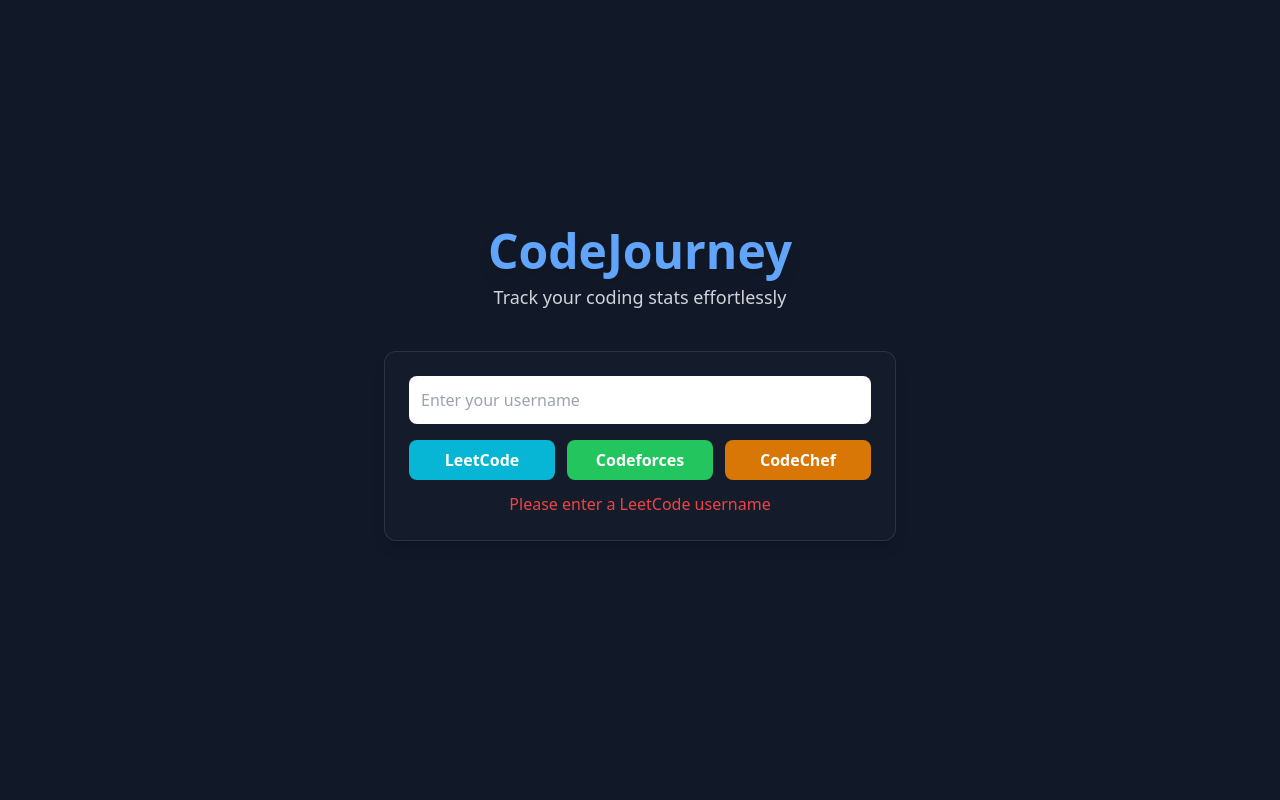
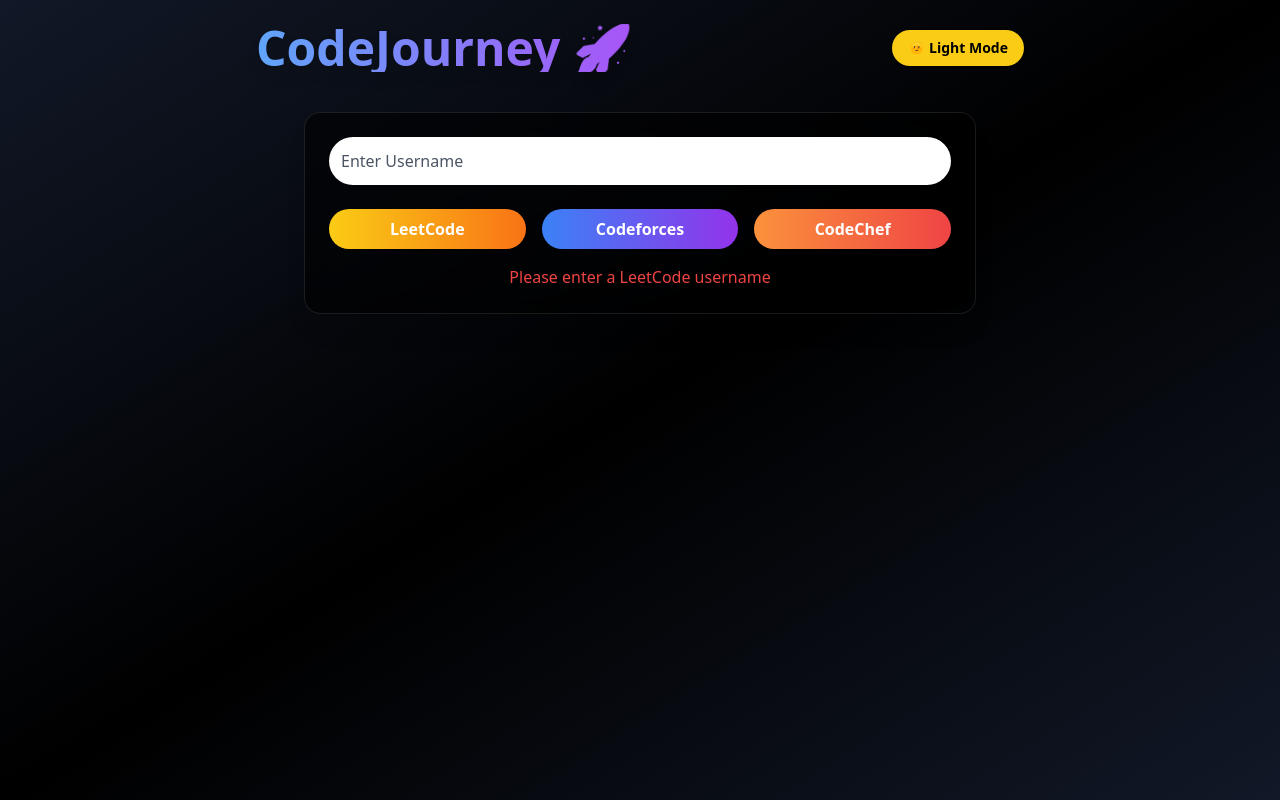
Before and after one commit to sourabh1211/CodeJourney, a React (Create React App) app in the folder CJ/: page / in a window 1280 px wide. Both pictures are taken after a click on the button "LeetCode". Built offline with nearby package versions, Linux system fonts and the light colour scheme.

Commit message:
Update Profile.js

```diff
--- a/CJ/src/components/Profile.js
+++ b/CJ/src/components/Profile.js
@@ -7,6 +7,7 @@
   const [codechefData, setCodechefData] = useState(null);
   const [error, setError] = useState("");
   const [timestamp, setTimestamp] = useState("");
+  const [darkMode, setDarkMode] = useState(true);
   const [loading, setLoading] = useState({
     leetcode: false,
     codeforces: false,
@@ -27,7 +28,9 @@
     if (!username) return showError("Please enter a LeetCode username");
     setLoading((prev) => ({ ...prev, leetcode: true }));
     setLeetCodeImageUrl(
-      `https://leetcard.jacoblin.cool/${username}?theme=dark&font=Ubuntu&cache=14400&ext=contest`
+      `https://leetcard.jacoblin.cool/${username}?theme=${
+        darkMode ? "dark" : "light"
+      }&font=Ubuntu&cache=14400&ext=contest`
     );
     updateTimestamp();
     setError("");
@@ -64,94 +67,157 @@
     setLoading((prev) => ({ ...prev, codechef: false }));
   };
 
+  const toggleTheme = () => {
+    setDarkMode(!darkMode);
+    if (leetCodeImageUrl && username) {
+      setLeetCodeImageUrl(
+        `https://leetcard.jacoblin.cool/${username}?theme=${
+          !darkMode ? "dark" : "light"
+        }&font=Ubuntu&cache=14400&ext=contest`
+      );
+    }
+  };
+
   return (
-    <div className="flex flex-col items-center justify-center min-h-screen bg-gray-900 text-white p-5">
-      <div className="text-center mb-10">
-        <h1 className="text-5xl font-extrabold text-blue-400 drop-shadow-lg">CodeJourney</h1>
-        <p className="text-lg text-gray-300 mt-2">Track your coding stats effortlessly</p>
+    <div
+      className={`min-h-screen p-6 ${
+        darkMode
+          ? "bg-gradient-to-br from-gray-900 via-black to-gray-900 text-white"
+          : "bg-gradient-to-br from-gray-100 via-white to-gray-200 text-black"
+      } flex flex-col items-center`}
+    >
+      <div className="flex justify-between items-center w-full max-w-3xl mb-10">
+        <h1
+          className={`text-4xl sm:text-5xl font-extrabold ${
+            darkMode
+              ? "text-transparent bg-clip-text bg-gradient-to-r from-blue-400 to-purple-500 drop-shadow-lg"
+              : "text-transparent bg-clip-text bg-gradient-to-r from-pink-500 to-yellow-500 drop-shadow-md"
+          }`}
+        >
+          CodeJourney 🚀
+        </h1>
+        <button
+          className="text-black bg-yellow-400 hover:bg-yellow-300 px-4 py-2 rounded-full text-sm font-semibold shadow transition-transform duration-300 hover:scale-105"
+          onClick={toggleTheme}
+        >
+          {darkMode ? "🌞 Light Mode" : "🌙 Dark Mode"}
+        </button>
       </div>
 
-      <div className="bg-gray-800 bg-opacity-30 backdrop-blur-md p-6 rounded-xl shadow-lg w-full max-w-lg text-center border border-white/10">
+      <div
+        className={`${
+          darkMode
+            ? "bg-black bg-opacity-60 border-white/10 text-white"
+            : "bg-white bg-opacity-90 border-black/10 text-black"
+        } backdrop-blur-md p-6 rounded-2xl shadow-xl w-full max-w-2xl text-center border`}
+      >
         <input
           type="text"
-          placeholder="Enter your username"
+          placeholder="Enter Username"
           value={username}
           onChange={(e) => setUsername(e.target.value)}
-          className="w-full p-3 mb-4 rounded-lg text-black focus:outline-none focus:ring-2 focus:ring-blue-500"
+          className="w-full p-3 mb-6 rounded-full text-black focus:outline-none focus:ring-2 focus:ring-blue-400 placeholder-gray-600"
         />
-        <div className="grid grid-cols-1 sm:grid-cols-3 gap-3">
+        <div className="grid grid-cols-1 sm:grid-cols-3 gap-4">
           <button
             onClick={fetchLeetCodeStats}
-            className="bg-cyan-500 hover:bg-cyan-600 text-white font-bold py-2 px-4 rounded-lg transition"
+            className="bg-gradient-to-r from-yellow-400 to-orange-500 hover:from-yellow-300 hover:to-orange-400 text-white font-bold py-2 px-4 rounded-full transition-transform duration-300 hover:scale-105"
           >
             {loading.leetcode ? "Loading..." : "LeetCode"}
           </button>
           <button
             onClick={fetchCodeforcesStats}
-            className="bg-green-500 hover:bg-green-600 text-white font-bold py-2 px-4 rounded-lg transition"
+            className="bg-gradient-to-r from-blue-500 to-purple-600 hover:from-blue-400 hover:to-purple-500 text-white font-bold py-2 px-4 rounded-full transition-transform duration-300 hover:scale-105"
           >
             {loading.codeforces ? "Loading..." : "Codeforces"}
           </button>
           <button
             onClick={fetchCodeChefStats}
-            className="bg-amber-600 hover:bg-amber-700 text-white font-bold py-2 px-4 rounded-lg transition"
+            className="bg-gradient-to-r from-orange-400 to-red-500 hover:from-orange-300 hover:to-red-400 text-white font-bold py-2 px-4 rounded-full transition-transform duration-300 hover:scale-105"
           >
             {loading.codechef ? "Loading..." : "CodeChef"}
           </button>
         </div>
-        {error && <p className="text-red-500 mt-3">{error}</p>}
+        {error && <p className="text-red-500 mt-4">{error}</p>}
+        {timestamp && <p className="text-sm mt-2 text-gray-400">Last updated: {timestamp}</p>}
       </div>
 
-      <div className="mt-8 flex flex-wrap justify-center gap-6">
+      {(leetCodeImageUrl || codeforcesImageUrl || codechefData) && (
+        <div className="w-full max-w-5xl mt-10 grid sm:grid-cols-3 gap-6 text-center">
           {leetCodeImageUrl && (
-          <div className="bg-gray-800 p-5 rounded-xl shadow-lg text-center border-2 border-white hover:bg-cyan-900 transition duration-300">
-            <h3 className="text-xl font-semibold text-cyan-400">LeetCode Stats</h3>
+            <div className="relative min-h-[300px] rounded-xl overflow-hidden border bg-black p-2 shadow-[0_0_25px_#f59e0b] hover:scale-105 transition duration-300">
               <img
                 src={leetCodeImageUrl}
                 alt="LeetCode Stats"
-              className="w-full max-w-sm mx-auto mt-4 rounded-lg"
+                className="h-full w-full object-contain"
               />
-            <p className="text-sm text-gray-400 mt-2">Last updated: {timestamp}</p>
+              <div className="absolute bottom-4 right-4">
+                <a
+                  href={`https://leetcode.com/${username}`}
+                  target="_blank"
+                  rel="noopener noreferrer"
+                  className="bg-green-500 hover:bg-green-600 text-white px-4 py-2 rounded-lg shadow-md transition-transform duration-300 hover:scale-105"
+                >
+                  View Profile
+                </a>
+              </div>
+            </div>
+          )}
+          {codeforcesImageUrl && (
+            <div className="relative min-h-[300px] rounded-xl overflow-hidden border bg-black p-2 shadow-[0_0_25px_#8b5cf6] hover:scale-105 transition duration-300">
+              <img
+                src={codeforcesImageUrl}
+                alt="Codeforces Stats"
+                className="h-full w-full object-contain"
+              />
+              <div className="absolute bottom-4 right-4">
+                <a
+                  href={`https://codeforces.com/profile/${username}`}
+                  target="_blank"
+                  rel="noopener noreferrer"
+                  className="bg-green-500 hover:bg-green-600 text-white px-4 py-2 rounded-lg shadow-md transition-transform duration-300 hover:scale-105"
+                >
+                  View Profile
+                </a>
+              </div>
+            </div>
+          )}
+          {codechefData && (
+  <div className="relative min-h-[340px] rounded-xl overflow-hidden border bg-black p-4 text-white shadow-[0_0_25px_#f97316] hover:scale-105 transition duration-300 flex items-center justify-between">
+    <div className="flex items-center space-x-4">
+      <img
+        src={codechefData.profile}
+        alt="Profile"
+        className="w-20 h-20 rounded-full border-2 border-orange-400"
+      />
+      <div className="text-left space-y-2">
+      <h3 className="text-2xl font-bold text-amber-800 text-left">CodeChef Stats</h3>
+        <p className="text-lg font-bold">{codechefData.name}</p>
+        <p className="text-lg">⭐ {codechefData.stars} Rating: {codechefData.currentRating}</p>
+        <p className="text-lg">📈 Highest Rating: {codechefData.highestRating}</p>
+        <p className="text-lg">🌍 Global Rank: {codechefData.globalRank}</p>
+        <p className="text-lg">🏆 Country Rank: {codechefData.countryRank}</p>
+        <div className="flex items-center space-x-2">
+          <img src={codechefData.countryFlag} alt="Country Flag" className="w-6 h-4" />
+          <span className="text-sm">{codechefData.countryName}</span>
+        </div>
+      </div>
+    </div>
+    <div className="absolute bottom-4 right-4">
+      <a
+        href={`https://www.codechef.com/users/${codechefData.name}`}
+        target="_blank"
+        rel="noopener noreferrer"
+        className="bg-green-500 hover:bg-green-600 text-white px-4 py-2 rounded-lg shadow-md transition-transform duration-300 hover:scale-105"
+      >
+        View Profile
+      </a>
+    </div>
   </div>
 )}
 
-        {codeforcesImageUrl && (
-          <div className="bg-gray-800 p-5 rounded-xl shadow-lg text-center border-2 border-white hover:bg-green-800 transition duration-300">
-            <h3 className="text-xl font-semibold text-green-400">Codeforces Stats</h3>
-            <img
-              src={codeforcesImageUrl}
-              alt="Codeforces Stats"
-              className="w-full max-w-sm mx-auto mt-4 rounded-lg"
-            />
-            <p className="text-sm text-gray-400 mt-2">Last updated: {timestamp}</p>
         </div>
       )}
-
-        {codechefData && (
-          <div className="bg-gray-800 p-5 rounded-xl shadow-lg text-center border-2 border-white hover:bg-orange-300 transition duration-300">
-            <div className="bg-black p-5 rounded-xl">
-              <h3 className="text-xl font-semibold text-white">CodeChef Stats</h3>
-              <img
-                src={codechefData.profile}
-                alt="CodeChef Profile"
-                className="w-24 h-24 mx-auto rounded-full border-2 border-white mt-3"
-              />
-              <p className="text-lg mt-2 font-bold">{codechefData.name}</p>
-              <p className="text-lg">⭐ Rating: {codechefData.currentRating}</p>
-              <p className="text-lg">📈 Highest Rating: {codechefData.highestRating}</p>
-              <p className="text-lg">🔥 Stars: {codechefData.stars}</p>
-              <p className="text-lg">🏆 Global Rank: {codechefData.globalRank}</p>
-              <p className="text-lg">🌍 Country Rank: {codechefData.countryRank}</p>
-              <img
-                src={codechefData.countryFlag}
-                alt={codechefData.countryName}
-                className="w-10 h-6 mt-2 mx-auto"
-              />
-              <p className="text-sm text-gray-400 mt-2">Last updated: {timestamp}</p>
-            </div>
-          </div>
-        )}
-      </div>
     </div>
   );
 };
```
Lines whose indentation alone changed are shown as unchanged.
